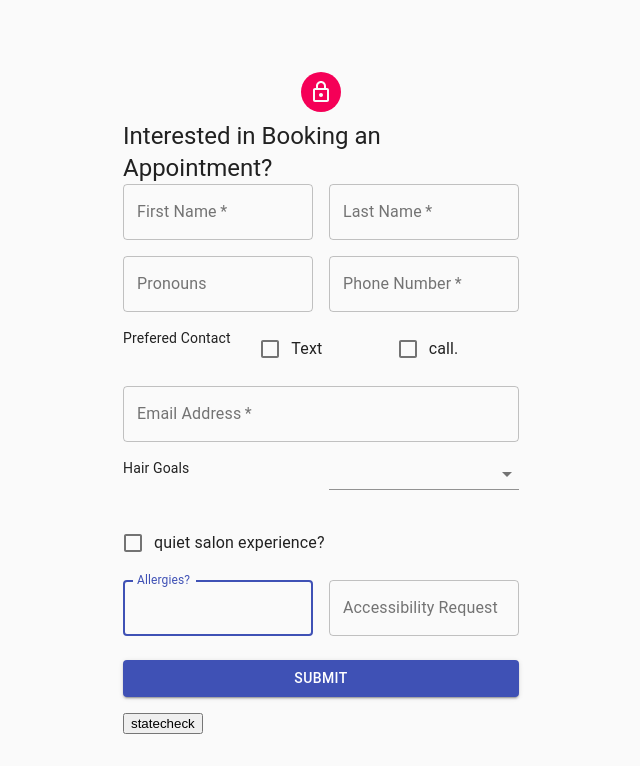
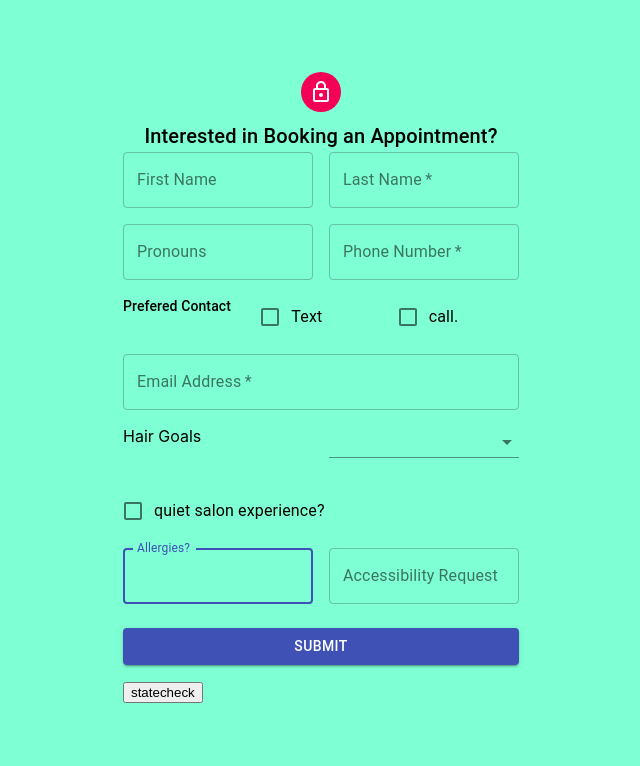
Before and after one commit to Matthewharrisak/moonCuts, a React (Create React App) app: page / in a window 1280 px wide. Shown: the top 766 px of the page, without its empty margins (319-959 px from the left). Built offline with nearby package versions, Linux system fonts and the light colour scheme.

Commit message:
changed styles

```diff
--- a/src/App.js
+++ b/src/App.js
@@ -5,8 +5,8 @@
 function App() {
   return (
     <div className="App">
-      {/* <InTakeForm/> */}
-      <StyledForm/>
+      <InTakeForm/>
+      {/* <StyledForm/> */}
     </div>
   );
 }
--- a/src/Components/InTakeForm.jsx
+++ b/src/Components/InTakeForm.jsx
@@ -4,6 +4,15 @@
 import {sendEmail}  from './Helpers/Email';
 import Select from '@material-ui/core/Select';
 import MenuItem from '@material-ui/core/MenuItem';
+import { makeStyles } from '@material-ui/core/styles';
+import Typography from '@material-ui/core/Typography';
+import Avatar from '@material-ui/core/Avatar';
+import Button from '@material-ui/core/Button';
+import CssBaseline from '@material-ui/core/CssBaseline';
+import TextField from '@material-ui/core/TextField';
+import FormControlLabel from '@material-ui/core/FormControlLabel';
+import Checkbox from '@material-ui/core/Checkbox';
+import LockOutlinedIcon from '@material-ui/icons/LockOutlined';
 
 
 const initialArg = {
@@ -19,7 +28,29 @@
     preferredContact: '',
 }
 
+const useStyles = makeStyles((theme) => ({
+    paper: {
+      marginTop: theme.spacing(8),
+      display: 'flex',
+      flexDirection: 'column',
+      alignItems: 'center',
+    },
+    avatar: {
+      margin: theme.spacing(1),
+      backgroundColor: theme.palette.secondary.main,
+    },
+    form: {
+      width: '100%', // Fix IE 11 issue.
+      marginTop: theme.spacing(3),
+    },
+    submit: {
+      margin: theme.spacing(3, 0, 2),
+    },
+  }));
+
 function InTakeForm() {
+    const classes = useStyles();
+
     const [state, dispatch] = useReducer(reducer, initialArg);
     const [hairIsOther, setHairIsOther] = useState(false)
 
@@ -27,7 +58,7 @@
         if (state.hairGoal === 'other') {
             setHairIsOther(true)
         }
-    })
+        }, [state.hairGoal])
 
     function reducer(state, action) {
         switch (action.type) {
@@ -63,51 +94,125 @@
         };
 
     return(
-        <Grid container spacing={6}>
-         <Container fixed>
-
-        <div>
-        <h1> This is the intake form </h1>
-            <div className='inTakeForm'>
-                <label> First Name </label>
-                {/* <input type='text'
-                 onChange={(e) => dispatch({type: 'addFirstName' , payload: e.target.value})
-                }
-                 /> */}
-                 <br/>
-                 <label> Last Name </label>
-                {/* <input type='text'
+        <Container component="main" maxWidth="xs">
+            <div className={classes.paper}>
+        <Avatar className={classes.avatar}>
+          <LockOutlinedIcon />
+        </Avatar>
+        <Typography display="inline" component="h5" variant="h6">
+        Interested in Booking an Appointment?
+         </Typography>
+        {/* <form className={classes.form} noValidate> */}
+          <Grid container spacing={2}>
+            <Grid item xs={12} sm={6}>
+              <TextField
+                // autoComplete="fname"
+                // name="firstName"
+                variant="outlined"
+                // required
+                value={state.firstName}
+                fullWidth
+                // id="firstName"
+                label="First Name"
+                autoFocus
+                onChange={(e) => dispatch({type: 'addFirstName' , payload: e.target.value})}
+              />
+            </Grid>
+            <Grid item xs={12} sm={6}>
+              <TextField
+                variant="outlined"
+                required
+                value={state.lastName}
+                fullWidth
+                // id="lastName"
+                label="Last Name"
+                // name="lastName"
+                // autoComplete="lname"
                 onChange={(e) => dispatch({type: 'addLastName' , payload: e.target.value})
                 }
-                 /> */}
-                 <br/>
-                 <label> Pronouns </label>
-                 {/* <input type='text'
+              />
+            </Grid>
+            <Grid item xs={12} sm={6}>
+              <TextField
+                variant="outlined"
+                fullWidth
+                value={state.pronouns}
+                // id="Pronouns"
+                label="Pronouns"
+                // name="Pronouns"
+                // autoComplete="Pronouns"
                 onChange={(e) => dispatch({type: 'addPronouns' , payload: e.target.value})
                 }
-                 /> */}
-                 <br/>
-                 <label> Email </label>
-                 {/* <input type='text'
+              />
+            </Grid>
+            <Grid item xs={12} sm={6}>
+              <TextField
+                variant="outlined"
+                required
+                value={state.phone}
+                fullWidth
+                // id="PhoneNumber"
+                label="Phone Number"
+                name="PhoneNumber"
+                autoComplete="lname"
+                onChange={(e) => dispatch({type: 'addPhone' , payload: e.target.value})
+                }
+              />
+            </Grid>
+             <Grid item xs={12} sm={4}>
+            <Typography display="block" component="h1" variant="subtitle2">
+            Prefered  Contact
+            </Typography>
+            </Grid>
+            {/*
+            <Grid item xs={12} sm={4}>
+                <button onClick={(e) => dispatch({type: 'preferredContact' , payload: 'call'})}> call </button>
+            </Grid>
+            <Grid item xs={12} sm={4}>
+                <button onClick={(e) => dispatch({type: 'preferredContact' , payload: 'call'})}> call </button>
+            </Grid> */}
+            <Grid item xs={12} sm={4}>
+              <FormControlLabel
+                control={<Checkbox value="allowExtraEmails" color="primary" />}
+                label="Text"
+                onClick={(e) => dispatch({type: 'preferredContact' , payload: 'call'})}
+              />
+            </Grid>
+            <Grid item xs={12} sm={4}>
+              <FormControlLabel
+                control={<Checkbox value="allowExtraEmails" color="primary" />}
+                label="call."
+                onClick={(e) => dispatch({type: 'preferredContact' , payload: 'call'})}
+              />
+            </Grid>
+            <Grid item xs={12}>
+              <TextField
+                variant="outlined"
+                required
+                fullWidth
+                value={state.email}
+                // id="email"
+                label="Email Address"
+                // name="email"
+                // autoComplete="email"
                 onChange={(e) => dispatch({type: 'addEmail' , payload: e.target.value})
                 }
-                 /> */}
-                 <br/>
-                 <label> Phone Number </label>
-                 {/* <input type='text'
-                 onChange={(e) => dispatch({type: 'addPhone' , payload: e.target.value})
-                }
-                 /> */}
-                 preferred contact method?
-                 {/* <button onClick={(e) => dispatch({type: 'preferredContact' , payload: 'text'})}> text </button>
-                 <button onClick={(e) => dispatch({type: 'preferredContact' , payload: 'call'})}> call </button>
+              />
+            </Grid>
 
-                  <br/> */}
-                 <label> Hair Goals </label>
-                {/* <Select
+
+            <Grid item xs={6}>
+              Hair Goals
+            </Grid>
+            <Grid item xs={6}>
+              <Select
                     labelId="demo-simple-select-helper-label"
                     id="demo-simple-select-helper"
                     value={state.hairGoal}
+                    fullWidth
+                    label="Phone Number"
+
+                    InputLabel='Hair Goals'
                     onChange={(e) => dispatch({type: 'addHairGoal', payload: e.target.value})}
                     // onChange={setHairIsOther((e) => e.target.value)}
                 >
@@ -118,45 +223,72 @@
                     <MenuItem value={'maintenance'}>maintenance</MenuItem>
                     <MenuItem value={'transformation'}>transformation</MenuItem>
                     <MenuItem value={'other'}>Other</MenuItem>
-                     </Select> */}
-                    {/* <br/>
+                     </Select>
+
+            </Grid>
+            <Grid item xs={12}>
             {hairIsOther === true ? <> please explain
-                    <input type='text' onChange={(e) => dispatch({type: 'addHairGoal' , payload: e.target.value})
+                    <TextField
+                     type='text' onChange={(e) => dispatch({type: 'addHairGoal' , payload: e.target.value})
                     } /> </> :  null}
-               */}
-                    {/* <button onClick={() => console.log('check hair plan:' , state , hairIsOther)}>state check</button> */}
-                 {/* <br/>
-                 <br/>
-                 <br/>
-
-                 <h2>Do you need special accommodations?</h2>
-                 <br/>
-                 <br/> */}
-
-                 <label> Accesibility requirements </label>
-                 <input type='text'
+            </Grid>
+            <Grid item xs={12}>
+              <FormControlLabel
+                control={<Checkbox value="allowExtraEmails" color="primary" />}
+                label="quiet salon experience?"
+                onClick={(e) => dispatch({type: 'addExperience' , payload: "quiet experience please"})}
+              />
+            </Grid>
+            <Grid item xs={12} sm={6}>
+              <TextField
+                autoComplete="addAllergies"
+                name="addAllergies"
+                variant="outlined"
+                value={state.allergies}
+                fullWidth
+                id="addAllergies"
+                label="Allergies?"
+                autoFocus
+                onChange={(e) => dispatch({type: 'addAllergies' , payload: e.target.value})
+            }              />
+            </Grid>
+            <Grid item xs={12} sm={6}>
+              <TextField
+                variant="outlined"
+                fullWidth
+                id="addAccessibility"
+                label="Accessibility Request"
+                name="addAccessibility"
+                value={state.accessibility}
+                autoComplete="addAccessibility"
                 onChange={(e) => dispatch({type: 'addAccessibility' , payload: e.target.value})
                }
               />
-                 <br/>
-                 <label> Allergies </label>
-                 <input type='text'
-                 onChange={(e) => dispatch({type: 'addAllergies' , payload: e.target.value})
-                }
-                 />
-                 {/* <br/>
-                 <label> do you prefer a quiet salon experience? </label>
-                 <button
-                 onClick={(e) => dispatch({type: 'addExperience' , payload: "quiet experience please"})}> yes </button>
-                 <br/>
+            </Grid>
+          </Grid>
+          <Button
+            type="submit"
+            fullWidth
+            variant="contained"
+            color="primary"
+            className={classes.submit}
+            onClick={(evt) => handleSubmit(evt)}
+          >
+            Submit
+          </Button>
 
-             */}
-            <button onClick={(evt) => handleSubmit(evt)}> submit </button>
+          {/* <Grid container justify="flex-end"> */}
+            {/* <Grid item>
+              <Link href="#" variant="body2">
+                Already have an account? Sign in
+              </Link>
+            </Grid> */}
+          {/* </Grid> */}
+        {/* </form> */}
       </div>
-        </div>
+      <button onClick={() => console.log(state)}> statecheck</button>
+
         </Container>
-        </Grid>
-
     )
 }
 
--- a/src/Components/StyledForm.jsx
+++ b/src/Components/StyledForm.jsx
@@ -2,7 +2,7 @@
 import Avatar from '@material-ui/core/Avatar';
 import Button from '@material-ui/core/Button';
 import CssBaseline from '@material-ui/core/CssBaseline';
-import TextField from '@material-ui/core/TextField';
+import input from '@material-ui/core/input';
 import FormControlLabel from '@material-ui/core/FormControlLabel';
 import Checkbox from '@material-ui/core/Checkbox';
 import Link from '@material-ui/core/Link';
@@ -41,10 +41,10 @@
     margin: theme.spacing(1),
     backgroundColor: theme.palette.secondary.main,
   },
-  form: {
-    width: '100%', // Fix IE 11 issue.
-    marginTop: theme.spacing(3),
-  },
+  // form: {
+  //   width: '100%', // Fix IE 11 issue.
+  //   marginTop: theme.spacing(3),
+  // },
   submit: {
     margin: theme.spacing(3, 0, 2),
   },
@@ -71,7 +71,7 @@
     if (state.hairGoal === 'other') {
         setHairIsOther(true)
     }
-    })
+    }, [state.hairGoal])
 
     const handleSubmit = (evt) => {
         console.log(state)
@@ -119,11 +119,11 @@
         {/* <form className={classes.form} noValidate> */}
           <Grid container spacing={2}>
             <Grid item xs={12} sm={6}>
-              <TextField
-                autoComplete="fname"
-                name="firstName"
+              <input
+                // autoComplete="fname"
+                // name="firstName"
                 variant="outlined"
-                required
+                // required
                 value={state.firstName}
                 fullWidth
                 // id="firstName"
@@ -133,34 +133,34 @@
               />
             </Grid>
             <Grid item xs={12} sm={6}>
-              <TextField
+              <input
                 variant="outlined"
                 required
                 value={state.lastName}
                 fullWidth
                 // id="lastName"
                 label="Last Name"
-                name="lastName"
-                autoComplete="lname"
+                // name="lastName"
+                // autoComplete="lname"
                 onChange={(e) => dispatch({type: 'addLastName' , payload: e.target.value})
                 }
               />
             </Grid>
             <Grid item xs={12} sm={6}>
-              <TextField
+              <input
                 variant="outlined"
                 fullWidth
                 value={state.pronouns}
                 // id="Pronouns"
                 label="Pronouns"
-                name="Pronouns"
-                autoComplete="Pronouns"
+                // name="Pronouns"
+                // autoComplete="Pronouns"
                 onChange={(e) => dispatch({type: 'addPronouns' , payload: e.target.value})
                 }
               />
             </Grid>
             <Grid item xs={12} sm={6}>
-              <TextField
+              <input
                 variant="outlined"
                 required
                 value={state.phone}
@@ -174,7 +174,9 @@
               />
             </Grid>
              <Grid item xs={12} sm={4}>
+            <Typography component="h1" variant="h5">
             Prefered  Contact
+            </Typography>
             </Grid>
             {/*
             <Grid item xs={12} sm={4}>
@@ -198,7 +200,7 @@
               />
             </Grid>
             <Grid item xs={12}>
-              <TextField
+              <input
                 variant="outlined"
                 required
                 fullWidth
@@ -240,7 +242,7 @@
             </Grid>
             <Grid item xs={12}>
             {hairIsOther === true ? <> please explain
-                    <TextField
+                    <input
                      type='text' onChange={(e) => dispatch({type: 'addHairGoal' , payload: e.target.value})
                     } /> </> :  null}
             </Grid>
@@ -252,7 +254,7 @@
               />
             </Grid>
             <Grid item xs={12} sm={6}>
-              <TextField
+              <input
                 autoComplete="addAllergies"
                 name="addAllergies"
                 variant="outlined"
@@ -265,7 +267,7 @@
             }              />
             </Grid>
             <Grid item xs={12} sm={6}>
-              <TextField
+              <input
                 variant="outlined"
                 fullWidth
                 id="addAccessibility"
@@ -289,20 +291,16 @@
             Submit
           </Button>
 
-          <Grid container justify="flex-end">
+          {/* <Grid container justify="flex-end"> */}
             {/* <Grid item>
               <Link href="#" variant="body2">
                 Already have an account? Sign in
               </Link>
             </Grid> */}
-          </Grid>
+          {/* </Grid> */}
         {/* </form> */}
       </div>
       <button onClick={() => console.log(state)}> statecheck</button>
-
-      <Box mt={5}>
-        {/* <Copyright /> */}
-      </Box>
     </Container>
   );
 }
```
Lines whose indentation alone changed are shown as unchanged.
